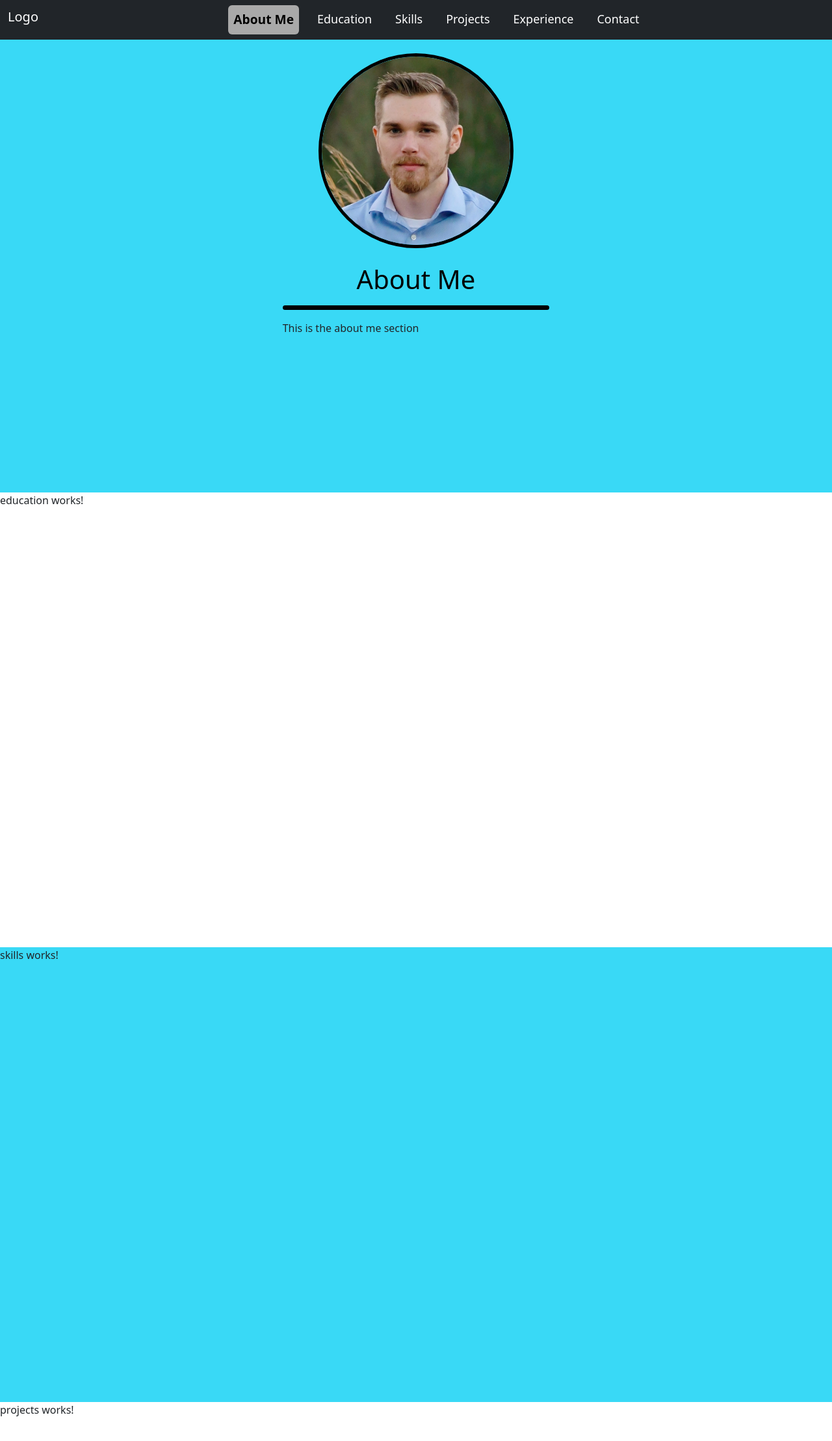
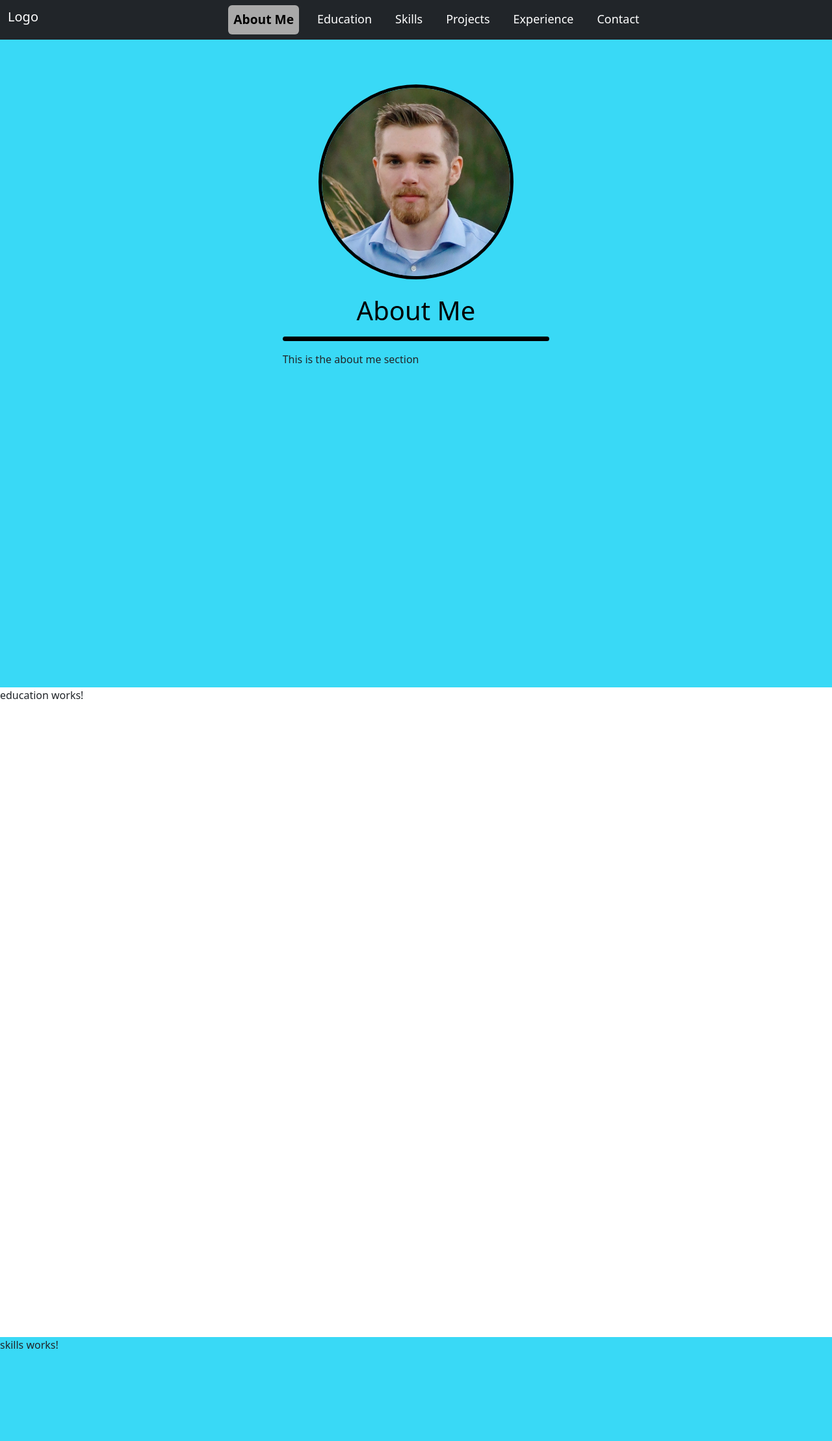
Before and after one commit to Low-Signal/my-portfolio, an Angular app: page / in a window 1280 px wide. Shown: the top 2218 px of the page at 65% size. Built offline with nearby package versions, Linux system fonts and the light colour scheme.

Commit message:
Adjusted all page heights

```diff
--- a/src/app/about-me/about-me.component.html
+++ b/src/app/about-me/about-me.component.html
@@ -1,4 +1,6 @@
 <body>
+    <br/>
+    <br/>
     <br/>
     <img class="mx-auto d-block" [src]=myImage alt="No Image" width="300" height="300"/>
     <br/>
--- a/src/app/about-me/about-me.component.scss
+++ b/src/app/about-me/about-me.component.scss
@@ -1,6 +1,6 @@
 body {
     width: auto;
-    height:700px;
+    height:1000px;
     background-color: rgb(57, 217, 246);
     margin-top: 3.6rem;
 }
--- a/src/app/contact/contact.component.scss
+++ b/src/app/contact/contact.component.scss
@@ -1,5 +1,5 @@
 body {
     width: auto;
-    height:1200px;
+    height:1000px;
     background-color: rgb(255, 255, 255);
 }
--- a/src/app/education/education.component.scss
+++ b/src/app/education/education.component.scss
@@ -1,5 +1,5 @@
 body {
     width: auto;
-    height:700px;
+    height:1000px;
     background-color: rgb(255, 255, 255);
 }
--- a/src/app/experience/experience.component.scss
+++ b/src/app/experience/experience.component.scss
@@ -1,5 +1,5 @@
 body {
     width: auto;
-    height:700px;
+    height:1000px;
     background-color: rgb(57, 217, 246);
 }
--- a/src/app/projects/projects.component.scss
+++ b/src/app/projects/projects.component.scss
@@ -1,5 +1,5 @@
 body {
     width: auto;
-    height:700px;
+    height:1000px;
     background-color: rgb(255, 255, 255);
 }
--- a/src/app/skills/skills.component.scss
+++ b/src/app/skills/skills.component.scss
@@ -1,5 +1,5 @@
 body {
     width: auto;
-    height:700px;
+    height:1000px;
     background-color: rgb(57, 217, 246);
 }
```
